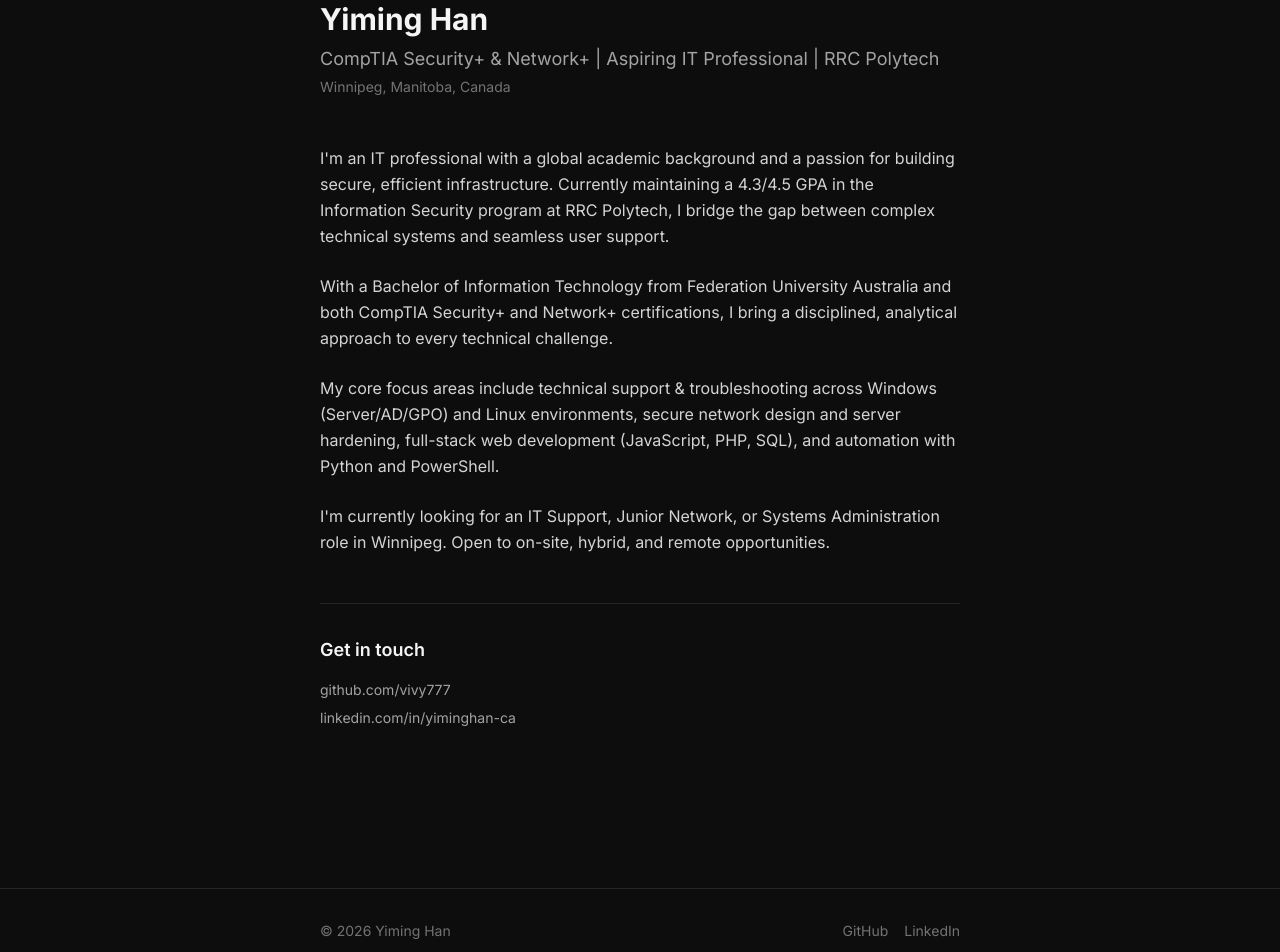
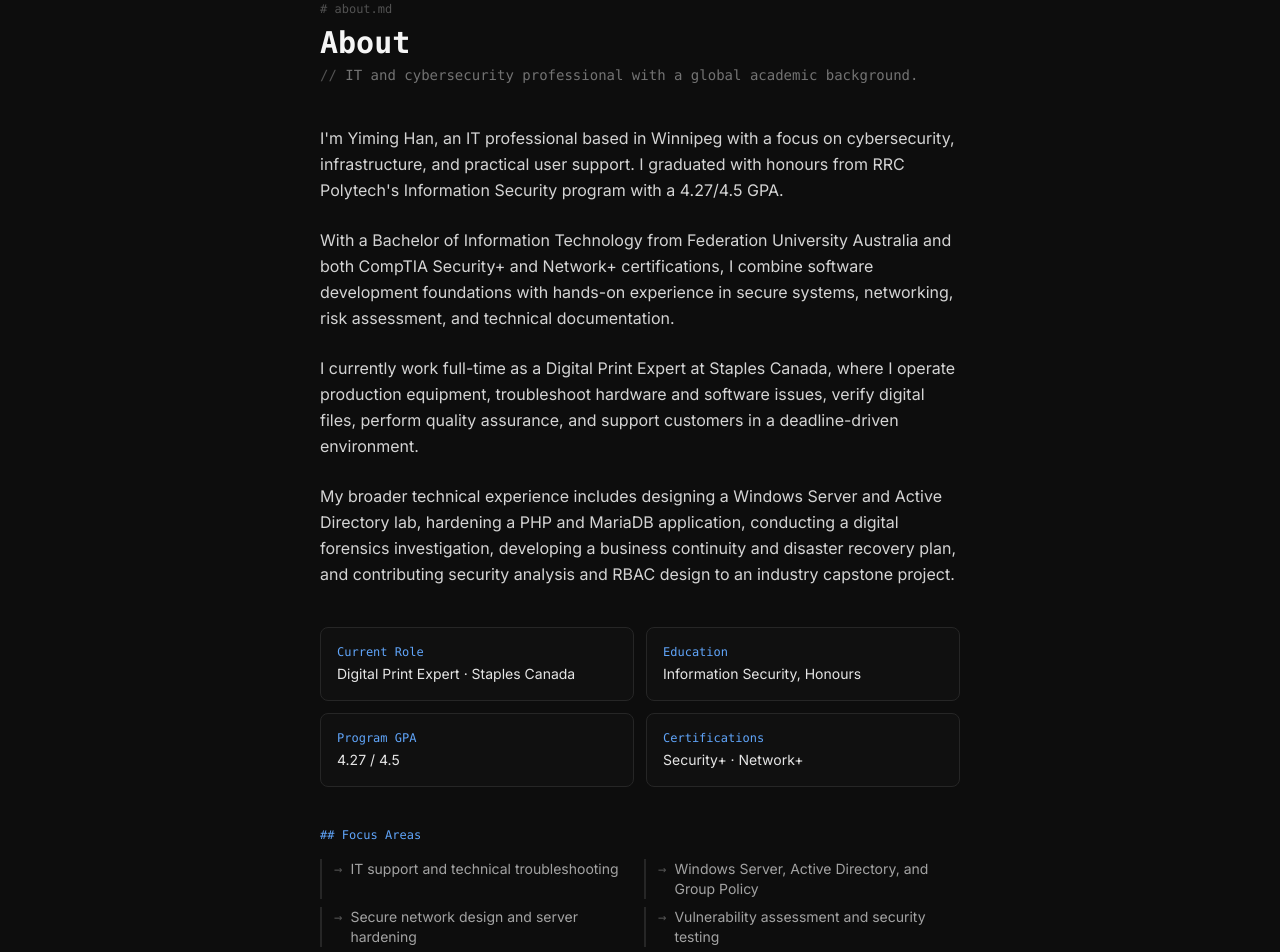
Before and after one commit to vivy777/yiming-han-portfolio, a Next.js app: page /about in a window 1280 px wide. Shown: the part 120-1072 px from the top of the page. Built offline with nearby package versions, Linux system fonts and the light colour scheme.

Commit message:
update portfolio content and experience

```diff
--- a/src/app/about/page.tsx
+++ b/src/app/about/page.tsx
@@ -1,44 +1,85 @@
 import type { Metadata } from "next";
+import PageHeader from "@/components/ui/PageHeader";
 
 export const metadata: Metadata = {
   title: "About",
-  description: "Learn about Yiming Han — IT professional and aspiring cybersecurity specialist.",
+  description: "Learn about Yiming Han — an IT and cybersecurity professional based in Winnipeg.",
 };
+
+const highlights = [
+  { label: "Current Role", value: "Digital Print Expert · Staples Canada" },
+  { label: "Education", value: "Information Security, Honours" },
+  { label: "Program GPA", value: "4.27 / 4.5" },
+  { label: "Certifications", value: "Security+ · Network+" },
+];
+
+const focusAreas = [
+  "IT support and technical troubleshooting",
+  "Windows Server, Active Directory, and Group Policy",
+  "Secure network design and server hardening",
+  "Vulnerability assessment and security testing",
+  "Python, PowerShell, and Bash automation",
+  "Secure PHP, JavaScript, and SQL development",
+];
 
 export default function AboutPage() {
   return (
     <div>
-      <div className="mb-12">
-        <h1 className="text-3xl font-bold text-neutral-100 mb-2">Yiming Han</h1>
-        <p className="text-lg text-neutral-400">CompTIA Security+ & Network+ | Aspiring IT Professional | RRC Polytech</p>
-        <p className="text-sm text-neutral-500 mt-1">Winnipeg, Manitoba, Canada</p>
-      </div>
+      <PageHeader
+        title="About"
+        subtitle="IT and cybersecurity professional with a global academic background."
+      />
 
       <div className="space-y-6 text-neutral-300 leading-relaxed">
         <p>
-          I&apos;m an IT professional with a global academic background and a passion for building
-          secure, efficient infrastructure. Currently maintaining a 4.3/4.5 GPA in the Information
-          Security program at RRC Polytech, I bridge the gap between complex technical systems and
-          seamless user support.
+          I&apos;m Yiming Han, an IT professional based in Winnipeg with a focus on cybersecurity,
+          infrastructure, and practical user support. I graduated with honours from RRC
+          Polytech&apos;s Information Security program with a 4.27/4.5 GPA.
         </p>
         <p>
           With a Bachelor of Information Technology from Federation University Australia and both
-          CompTIA Security+ and Network+ certifications, I bring a disciplined, analytical approach
-          to every technical challenge.
+          CompTIA Security+ and Network+ certifications, I combine software development foundations
+          with hands-on experience in secure systems, networking, risk assessment, and technical
+          documentation.
         </p>
         <p>
-          My core focus areas include technical support &amp; troubleshooting across Windows
-          (Server/AD/GPO) and Linux environments, secure network design and server hardening,
-          full-stack web development (JavaScript, PHP, SQL), and automation with Python and
-          PowerShell.
+          I currently work full-time as a Digital Print Expert at Staples Canada, where I operate
+          production equipment, troubleshoot hardware and software issues, verify digital files,
+          perform quality assurance, and support customers in a deadline-driven environment.
         </p>
         <p>
-          I&apos;m currently looking for an IT Support, Junior Network, or Systems Administration
-          role in Winnipeg. Open to on-site, hybrid, and remote opportunities.
+          My broader technical experience includes designing a Windows Server and Active Directory
+          lab, hardening a PHP and MariaDB application, conducting a digital forensics
+          investigation, developing a business continuity and disaster recovery plan, and
+          contributing security analysis and RBAC design to an industry capstone project.
         </p>
       </div>
 
-      <div className="mt-12 pt-8 border-t border-neutral-800">
+      <section className="grid sm:grid-cols-2 gap-3 mt-10" aria-label="Professional highlights">
+        {highlights.map(({ label, value }) => (
+          <div key={label} className="border border-neutral-800 bg-neutral-900/30 rounded-lg p-4">
+            <p className="text-xs text-blue-400 font-mono mb-1">{label}</p>
+            <p className="text-sm text-neutral-200">{value}</p>
+          </div>
+        ))}
+      </section>
+
+      <section className="mt-10">
+        <h2 className="text-blue-400 font-mono text-xs mb-4">## Focus Areas</h2>
+        <div className="grid sm:grid-cols-2 gap-2">
+          {focusAreas.map((area) => (
+            <div
+              key={area}
+              className="flex gap-2 border-l-2 border-neutral-800 pl-3 text-sm text-neutral-400"
+            >
+              <span className="text-neutral-600 font-mono" aria-hidden="true">→</span>
+              <span>{area}</span>
+            </div>
+          ))}
+        </div>
+      </section>
+
+      <section className="mt-12 pt-8 border-t border-neutral-800">
         <h2 className="text-lg font-semibold text-neutral-100 mb-4">Get in touch</h2>
         <div className="flex flex-col gap-2 text-sm">
           <a
@@ -58,7 +99,7 @@ export default function AboutPage() {
             linkedin.com/in/yiminghan-ca
           </a>
         </div>
-      </div>
+      </section>
     </div>
   );
 }
--- a/src/app/layout.tsx
+++ b/src/app/layout.tsx
@@ -12,7 +12,8 @@ export const metadata: Metadata = {
     default: "Yiming Han — IT Professional",
     template: "%s | Yiming Han",
   },
-  description: "Personal blog and portfolio of Yiming Han — IT professional and aspiring cybersecurity specialist based in Winnipeg, Canada.",
+  description:
+    "Personal blog and portfolio of Yiming Han — an IT and cybersecurity professional based in Winnipeg, Canada.",
 };
 
 export default function RootLayout({
--- a/src/app/page.tsx
+++ b/src/app/page.tsx
@@ -4,6 +4,7 @@ import { formatDate } from "@/lib/utils";
 import FlowingGallery from "@/components/ui/FlowingGallery";
 
 const badges = [
+  { label: "Digital Print Expert · Staples Canada", emoji: "🖨️", bg: "bg-cyan-900/40", border: "border-cyan-700/50", text: "text-cyan-300" },
   { label: "CompTIA Security+", emoji: "🔐", bg: "bg-red-900/40", border: "border-red-700/50", text: "text-red-300" },
   { label: "CompTIA Network+", emoji: "🌐", bg: "bg-blue-900/40", border: "border-blue-700/50", text: "text-blue-300" },
   { label: "Honours Graduate · RRC Polytech", emoji: "🎓", bg: "bg-purple-900/40", border: "border-purple-700/50", text: "text-purple-300" },
@@ -36,7 +37,7 @@ export default function Home() {
           Hi, I&apos;m <span className="text-blue-400">Yiming Han</span>
         </h1>
         <p className="text-neutral-500 text-sm font-mono mb-5">
-          <span className="text-neutral-600">//</span> Aspiring IT Professional · RRC Polytech · Winnipeg, CA
+          <span className="text-neutral-600">//</span> IT &amp; Cybersecurity Professional · RRC Polytech Honours Graduate · Winnipeg, CA
         </p>
 
         {/* Status badges */}
@@ -78,8 +79,8 @@ export default function Home() {
             and full-stack web tech
           </li>
           <li>
-            <span className="text-neutral-500 font-mono mr-2">🚀</span>
-            Open to <span className="text-neutral-100">IT Support</span>, <span className="text-neutral-100">Junior Network</span>, or <span className="text-neutral-100">Security</span> roles · on-site / hybrid / remote
+            <span className="text-neutral-500 font-mono mr-2">🖨️</span>
+            Working full-time as a <span className="text-neutral-100">Digital Print Expert</span> at <span className="text-neutral-100">Staples Canada</span>
           </li>
         </ul>
       </section>
--- a/src/app/projects/page.tsx
+++ b/src/app/projects/page.tsx
@@ -13,7 +13,7 @@ export default function ProjectsPage() {
     <div>
       <PageHeader
         title="Projects"
-        subtitle="Things I've built — personal projects, experiments, and tools."
+        subtitle="Selected security, infrastructure, development, and research work."
       />
       <div className="space-y-6">
         {projects.map((project) => (
--- a/src/components/layout/Navbar.tsx
+++ b/src/components/layout/Navbar.tsx
@@ -4,6 +4,7 @@ import Link from "next/link";
 import { usePathname } from "next/navigation";
 
 const links = [
+  { href: "/about", label: "About" },
   { href: "/skills", label: "Skills" },
   { href: "/certs", label: "Certs" },
   { href: "/education", label: "Education" },
@@ -17,14 +18,14 @@ export default function Navbar() {
 
   return (
     <header className="border-b border-neutral-800 bg-neutral-950">
-      <nav className="max-w-2xl mx-auto px-4 h-14 flex items-center justify-between">
+      <nav className="max-w-2xl mx-auto px-4 min-h-14 flex items-center gap-5">
         <Link
           href="/"
-          className="font-semibold text-neutral-100 hover:text-blue-400 transition-colors"
+          className="font-semibold text-neutral-100 hover:text-blue-400 transition-colors shrink-0"
         >
           Yiming Han
         </Link>
-        <ul className="flex items-center gap-6">
+        <ul className="flex flex-1 items-center justify-end gap-4 overflow-x-auto py-4 [scrollbar-width:none] [&::-webkit-scrollbar]:hidden">
           {links.map(({ href, label }) => (
             <li key={href}>
               <Link
--- a/src/components/skills/PhotoGallery.tsx
+++ b/src/components/skills/PhotoGallery.tsx
@@ -1,6 +1,6 @@
 "use client";
 
-import { useState, useEffect } from "react";
+import { useCallback, useEffect, useState } from "react";
 
 interface PhotoGalleryProps {
   photos: string[];
@@ -9,8 +9,14 @@ interface PhotoGalleryProps {
 export default function PhotoGallery({ photos }: PhotoGalleryProps) {
   const [activeIndex, setActiveIndex] = useState<number | null>(null);
 
-  const prev = () => setActiveIndex((i) => (i !== null ? (i - 1 + photos.length) % photos.length : null));
-  const next = () => setActiveIndex((i) => (i !== null ? (i + 1) % photos.length : null));
+  const prev = useCallback(
+    () => setActiveIndex((i) => (i !== null ? (i - 1 + photos.length) % photos.length : null)),
+    [photos.length]
+  );
+  const next = useCallback(
+    () => setActiveIndex((i) => (i !== null ? (i + 1) % photos.length : null)),
+    [photos.length]
+  );
 
   useEffect(() => {
     if (activeIndex === null) return;
@@ -21,7 +27,7 @@ export default function PhotoGallery({ photos }: PhotoGalleryProps) {
     };
     window.addEventListener("keydown", handler);
     return () => window.removeEventListener("keydown", handler);
-  }, [activeIndex]);
+  }, [activeIndex, next, prev]);
 
   return (
     <>
```
Also changed, not shown: src/data/projects.ts (+30 -0 lines), src/data/skills.ts (+21 -0 lines), 1 other file (tests, documents, lock files or other folders).
